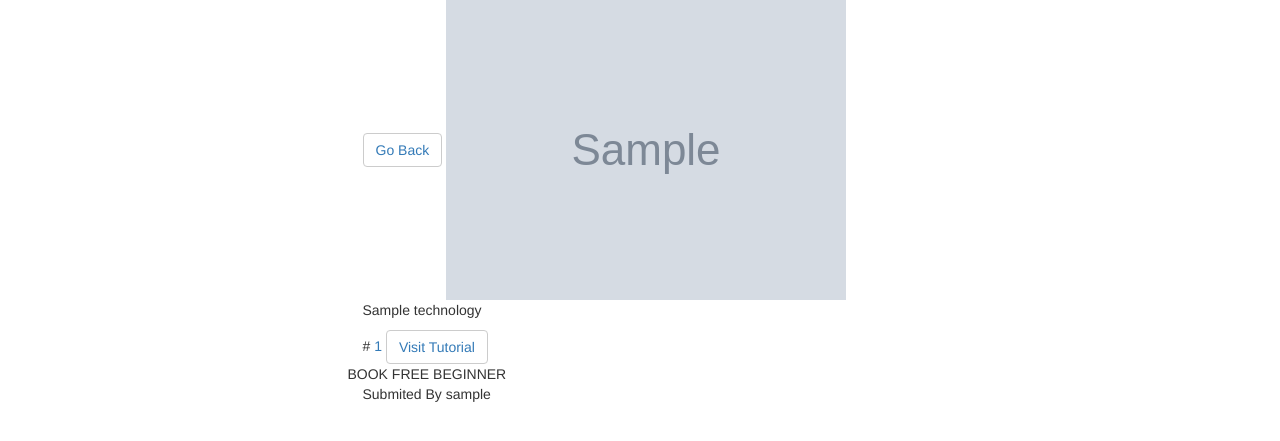
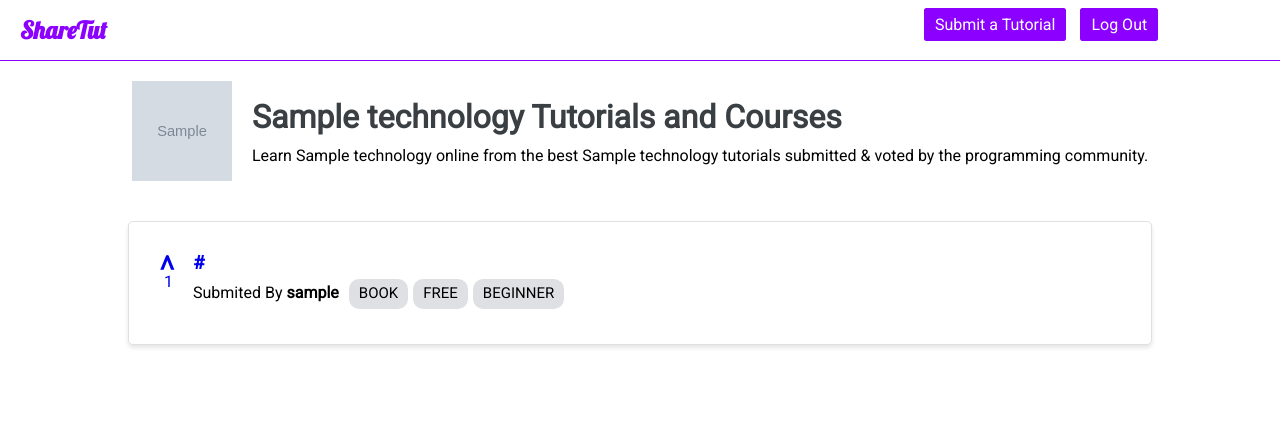
Before and after one commit to nareshgoli/ShareTut, a Django app: page /1/ in a window 1280 px wide. Shown: the top 441 px of the page. Run offline with Django 3.2, Linux system fonts and the light colour scheme; a user stored in the database is signed in; tables that the repository leaves empty hold one stand-in row (values such as "Sample post"); grey boxes marked "Sample" are stand-in pictures; some libraries are stand-ins or nearby versions.

Commit message:
face lift the applications: add CSS for desktop view

```diff
--- a/blog/templates/blog/base.html
+++ b/blog/templates/blog/base.html
@@ -1,19 +1,89 @@
 <!DOCTYPE html>
 <html>
   <head>
-    <title></title>
-    <link rel="stylesheet" href="https://maxcdn.bootstrapcdn.com/bootstrap/3.3.7/css/bootstrap.min.css" integrity="sha384-BVYiiSIFeK1dGmJRAkycuHAHRg32OmUcww7on3RYdg4Va+PmSTsz/K68vbdEjh4u" crossorigin="anonymous">
-
+    <title>Share Tut</title>
+    <link href="https://fonts.googleapis.com/css?family=Lobster|Roboto&display=swap" rel="stylesheet">
+    <style>
+        *{
+            margin: 0;
+            padding: 0;
+            box-sizing: border-box;
+            font-family: 'Roboto', sans-serif;
+        }
+        a{
+            text-decoration: none;
+        }
+        ul{
+            list-style-type: none;
+            margin: 0;
+            padding: 0;
+        }
+        .header{
+            background-color: #fff;
+            color: #8B00FF;
+            padding: 15px 0px;
+            border-bottom: 1px solid #8B00FF;
+        }
+        .header-nav, .nav-items{
+            display: flex;
+        }
+        .header-nav{
+            display: flex;
+            justify-content: flex-start;
+            align-content: center;
+        }
+        .btn{
+            padding: 6px 10px;
+            border-radius: 3px;
+            margin: 5px 7px;
+        }
+        .btn-primary{
+            border: 1px solid #8B00FF;
+            background-color: #8B00FF;
+            color: #fff;
+            transition: all .3s;
+        }
+        .btn-primary:hover,
+        .btn-primary:active{
+           border: 1px solid #8B00FF;
+           color: #8B00FF;
+           background-color: #fff;
+        }
+        .site-logo {
+            flex: 2 2 80%;
+            padding: 0px 20px;
+        }
+        .site-logo a{
+            color: #8B00FF;
+            font-weight: bold;
+            font-family: 'Lobster', cursive;
+        }
+        .nav-items{
+            flex: 1 1 30%;
+            justify-self: flex-end;
+        }
+        {% block styles %}
+        {% endblock styles %}
+    </style>
   </head>
   <body>
-    <div class="container">
-        <div class="row">
+      <header class="header">
+          <nav class="header-nav">
+            <h2 class="site-logo"><a href="{% url 'list_tech' %}">ShareTut</a></h2>
+            <ul class="nav-items">
+                <li class="nav-items__item">
+                    <a href="/tut/create" class="btn btn-primary">Submit a Tutorial</a>
+                </li>
+                <li class="nav-items__item">
+                    <a href="/logout/" class="btn btn-primary">Log Out</a>
+                </li>
+            </ul>
+        </nav>
+      </header>
         <div class="col-sm-6 col-sm-offset-3">
-      {% block content %}
-      {% endblock content %}
+          {% block content %} {% endblock content %}
         </div>
       </div>
     </div>
-    <script src="https://maxcdn.bootstrapcdn.com/bootstrap/3.3.7/js/bootstrap.min.js" integrity="sha384-Tc5IQib027qvyjSMfHjOMaLkfuWVxZxUPnCJA7l2mCWNIpG9mGCD8wGNIcPD7Txa" crossorigin="anonymous"></script>
   </body>
 </html>
--- a/blog/templates/blog/tech_detail.html
+++ b/blog/templates/blog/tech_detail.html
@@ -1,27 +1,129 @@
 {% extends 'blog/base.html' %}
+{% load upvote_utils %}
+{% block styles %}
+    <style>
+        .tech-detail-container{
+            width: 100%;
+            border: 1px solid red;
+            text-align: center;
+            padding: 100px;
+            color: #393F43;
+        }
+        .tech-details-card{
+            width: 100%;
+            display: flex;
+            justify-content: center;
+            align-items: center;
+            margin-bottom: 20px;
+            padding: 20px 10px;
+        }
+        .tech-details-card img{
+            width: 100px;
+            height: 100px;
+            margin-right: 20px;
+        }
+        .tech-details-card .tech-info{
+            display: flex;
+            flex-direction: column;
+        }
+        .tech-info h1{
+            margin-bottom: 10px;
+            color: #393F43
+
+        }
+        .tutorials{
+            width: 80%;
+            margin: 0 auto;
+        }
+        .tutorial-card{
+            display: flex;
+            border: 1px solid #DEE0E4;
+            padding: 30px 15px;
+            margin-bottom: 10px;
+            border-radius: 5px;
+            box-shadow: 0px 3px 4px rgba(0, 0, 0, 0.1);
+        }
+        .upvotes{
+            padding: 20px;
+            position: relative;
+        }
+        .upvote-symbol{
+            position: absolute;
+            width: 10px;
+            height: 10px;
+            top: -5px;
+            left: 15px;
+            font-size: 40px;
+        }
+        .tutorial-info{
+            display: flex;
+            flex-direction: column;
+        }
+        .tutorial-card__footer{
+            padding: 5px 0px;
+            display: flex;
+            align-items: baseline;
+        }
+        .tutorial_tags{
+            display: flex;
+            padding: 0px 10px;
+        }
+        .tutorial_tags__item{
+            margin-right: 5px;
+            background-color: #DEE0E4;
+            text-align: center;
+            max-width: 100px;
+            height: 30px;
+            padding: 5px 10px;
+            border-radius: 10px;
+            font-size: 15px;
+
+        }
+    </style>
+{% endblock styles %}
+
 {% block content %}
-{% load upvote_utils %}
-<html>
-    <body>
-        <button class="btn btn-default"><a href="/tech/">Go Back</a></button>
+    <div class="tech-detail-container">
+        <div class="tech-details-card">
             <img src="{{technology.img}}" />
-        <p>{{ technology.title }}</p>
+            <div class="tech-info">
+                <h1>{{technology.title}} Tutorials and Courses</h1>
+                <p>Learn {{technology.title}} online from the best {{technology.title}} tutorials submitted & voted by the programming community.</p>
+            </div>
+        </div>
+        <!-- <button class="btn btn-default"><a href="/tech/">Go Back</a></button> -->
+        <div class="tutorials">
             {% for tutorial in tutorials %}
-            {{ tutorial.websitename }}
+                <div class="tutorial-card">
+                    <div class="upvotes">
                         {% if tutorial|is_upvoted_by:request.user %}
-                <a href="{% url 'tut_unupvote' pk=tutorial.pk %}">{{ tutorial.upvote }}</a>
+                            <a href="{% url 'tut_unupvote' pk=tutorial.pk %}">
+                                <span class="upvote-symbol">^</span>
+                                {{ tutorial.upvote }}
+                            </a>
                         {% else %}
-                <a href="{% url 'tut_upvote' pk=tutorial.pk %}">{{ tutorial.upvote }}</a>
+                            <a href="{% url 'tut_upvote' pk=tutorial.pk %}">
+                                <span class="upvote-symbol" style="color: #999ea9">^</span>
+                                {{ tutorial.upvote }}
+                            </a>
                         {% endif %}
-            <button class="btn btn-default"><a href="{{ tutorial.url }}">Visit Tutorial</a></button>
-            <div class="row">
-                {{ tutorial.type }}
-                {{ tutorial.plan }}
-                {{ tutorial.audience }}
                     </div>
-            <p>Submited By {{ tutorial.users }}</p>
+                    <div class="tutorial-info">
+                        <div class="tutorial-info__name">
+                            <h3><a href="{{ tutorial.url }}" target="__blank">{{ tutorial.websitename }}</a><h3>
+                        </div>
+                        <div class="tutorial-card__footer">
+                            <div class="">Submited By <span style="font-weight: bold">{{ tutorial.users }}</span></div>
+                            <ul class="tutorial_tags">
+                                <li class="tutorial_tags__item">{{ tutorial.type }}</li>
+                                <li class="tutorial_tags__item">{{ tutorial.plan }}</li>
+                                <li class="tutorial_tags__item">{{ tutorial.audience }}</li>
+                            </ul>
+                        </div>
+                    </div>
+                </div>
             {% endfor %}
 
-    </body>
-</html>
+        </div>
+    </div>
 {% endblock content %}
```
Also changed, not shown: blog/templates/blog/tech_list.html (+48 -11 lines). Lines whose indentation alone changed are shown as unchanged.
